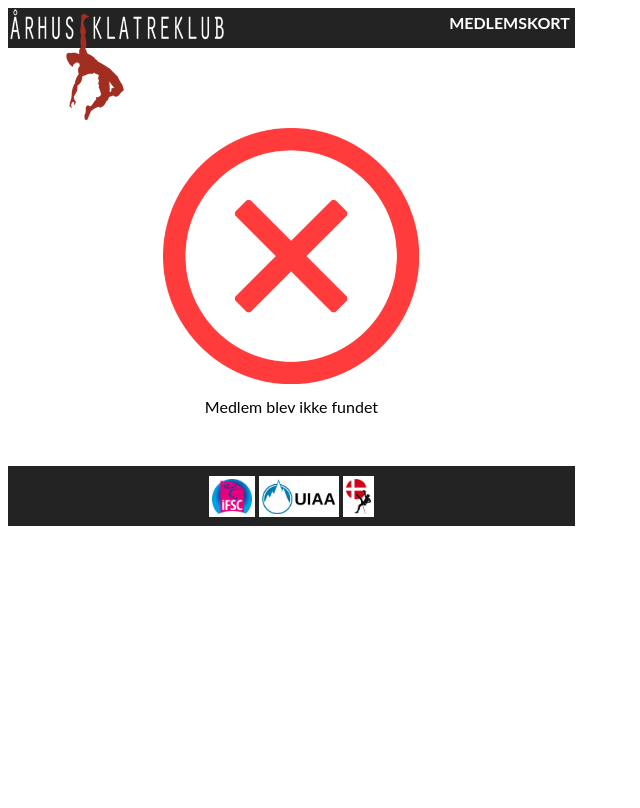
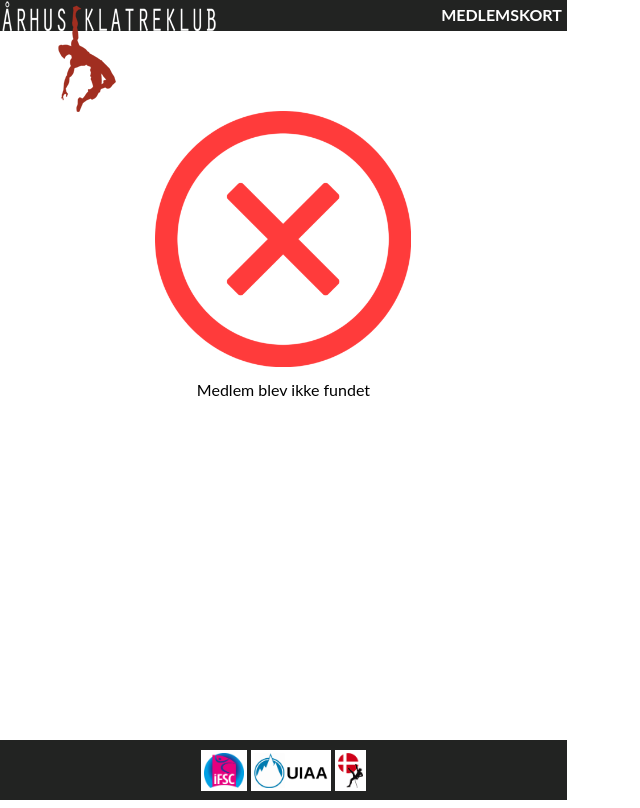
Before and after one commit to gedemagt/medlemskort, a Flask app: page /token/1 in a window 1280 px wide. Shown: the whole page, without its empty margins (0-640 px from the left). Run offline with Flask 2, Linux system fonts and the light colour scheme; data that the repository does not hold is empty; some libraries are stand-ins or nearby versions.

Commit message:
Fixed some styling.

```diff
--- a/css/style.css
+++ b/css/style.css
@@ -5,9 +5,20 @@ html {
 body {
     height: 100%;
     max-width: 15cm;
-    max-height: 35cm;
+    max-height: 25cm;
     font-family: "Lato", sans-serif;
     position: relative;
+    margin: 0;
+    display: flex;
+    flex-flow: column;
+}
+
+.content {
+    flex-flow: column;
+    display: flex;
+    align-items: stretch;
+    height: 100%;
+    margin-bottom: 60px;
 }
 
 .header {
@@ -21,7 +32,7 @@ body {
 }
 
 .footer {
-    position: relative;
+    position: absolute;
     left: 0;
     bottom: 0;
     width: 100%;
--- a/templates/base.html
+++ b/templates/base.html
@@ -14,7 +14,7 @@
         </div>
     </div>
 
-    <div>
+    <div class="content">
         {% block content %}{% endblock %}
     </div>
 
--- a/templates/belays.html
+++ b/templates/belays.html
@@ -1,4 +1,4 @@
-<div style="margin-top: 20px; margin-bottom: 20px;" class="row">
+<div style="display: flex; flex: 1; justify-content: center; align-items: center;" class="row">
     <div class="column">
         <span class="{{ 'dot' if user.s1 else 'dot2' }}">
             <span class="center">S1 </span>
```
